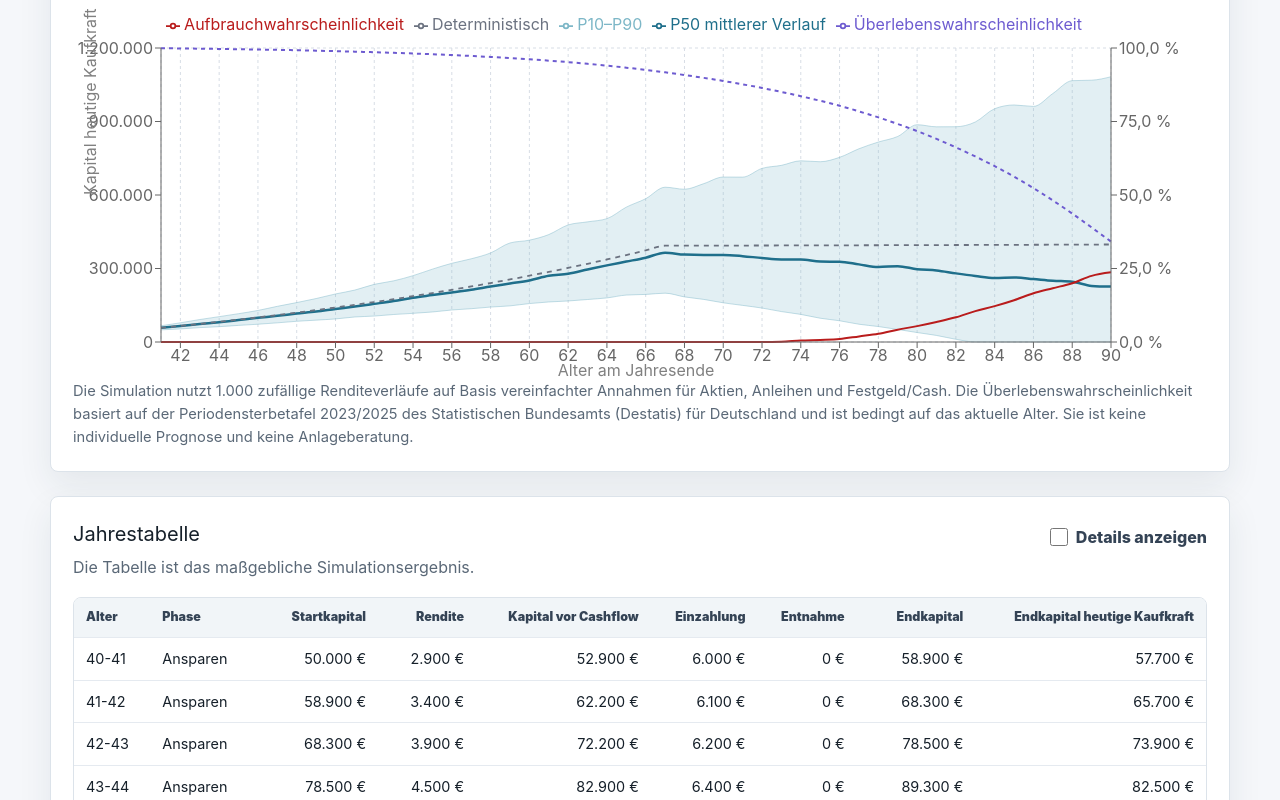
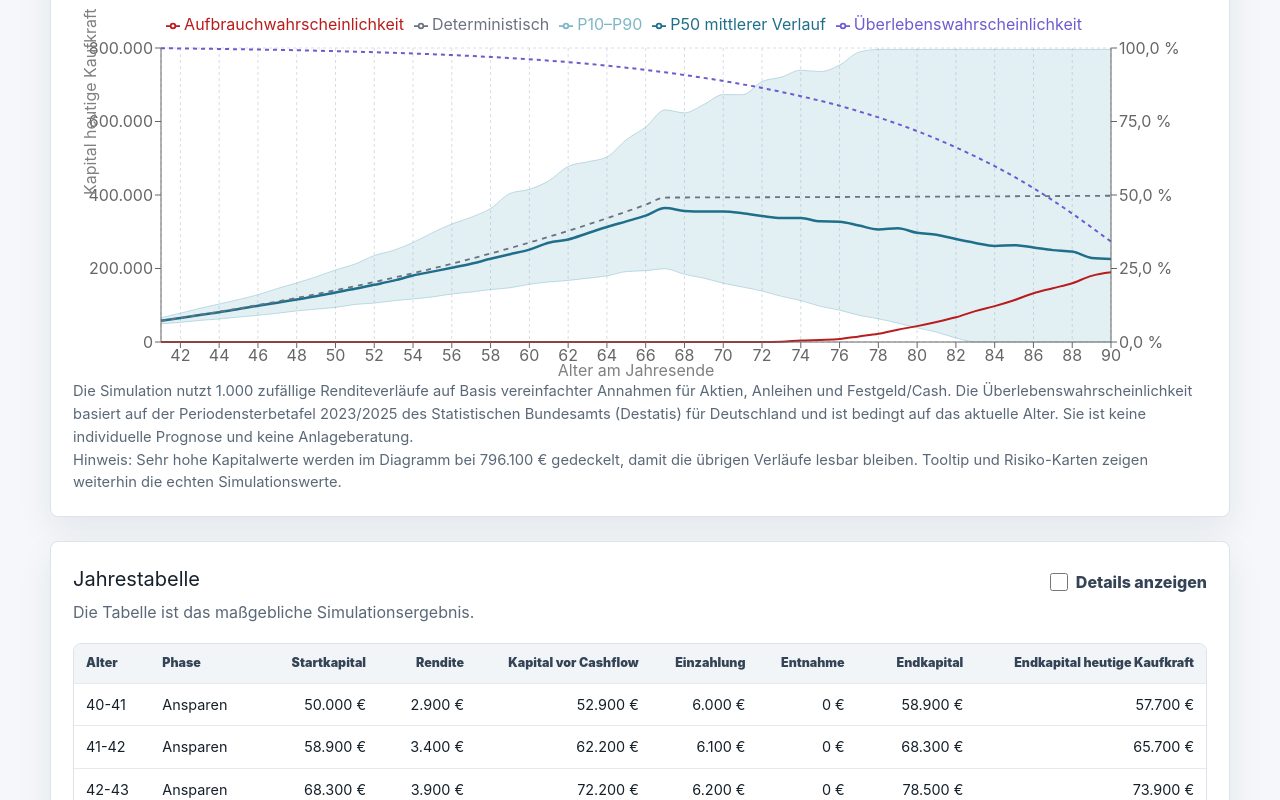
Before and after one commit to MaTeuff-bot/rentenlueckenrechner, a React (Vite) app: page / in a window 1280 px wide. Shown: the part 2006-2806 px from the top of the page. Built offline with nearby package versions, Linux system fonts and the light colour scheme.

Commit message:
Tighten outcome chart capital cap

```diff
--- a/src/features/rentenluecke/components/ScenarioOutcomePanel.tsx
+++ b/src/features/rentenluecke/components/ScenarioOutcomePanel.tsx
@@ -122,7 +122,7 @@ export function ScenarioOutcomePanel({ result, stochasticSummary }: ScenarioOutc
     [lifeTableSex, result, stochasticSummary.rows],
   )
   const riskChips = useMemo(() => buildRiskChips(chartRows), [chartRows])
-  const capitalDisplayCap = Math.max(1, Math.max(...chartRows.map((row) => row.deterministicCapitalToday), 0) * 4)
+  const capitalDisplayCap = Math.max(1, Math.max(...chartRows.map((row) => row.deterministicCapitalToday), 0) * 2)
   const isCapitalDisplayCapped = chartRows.some(
     (row) =>
       row.p10CapitalToday > capitalDisplayCap ||
```
Also changed, not shown: 1 other file (tests, documents, lock files or other folders).
